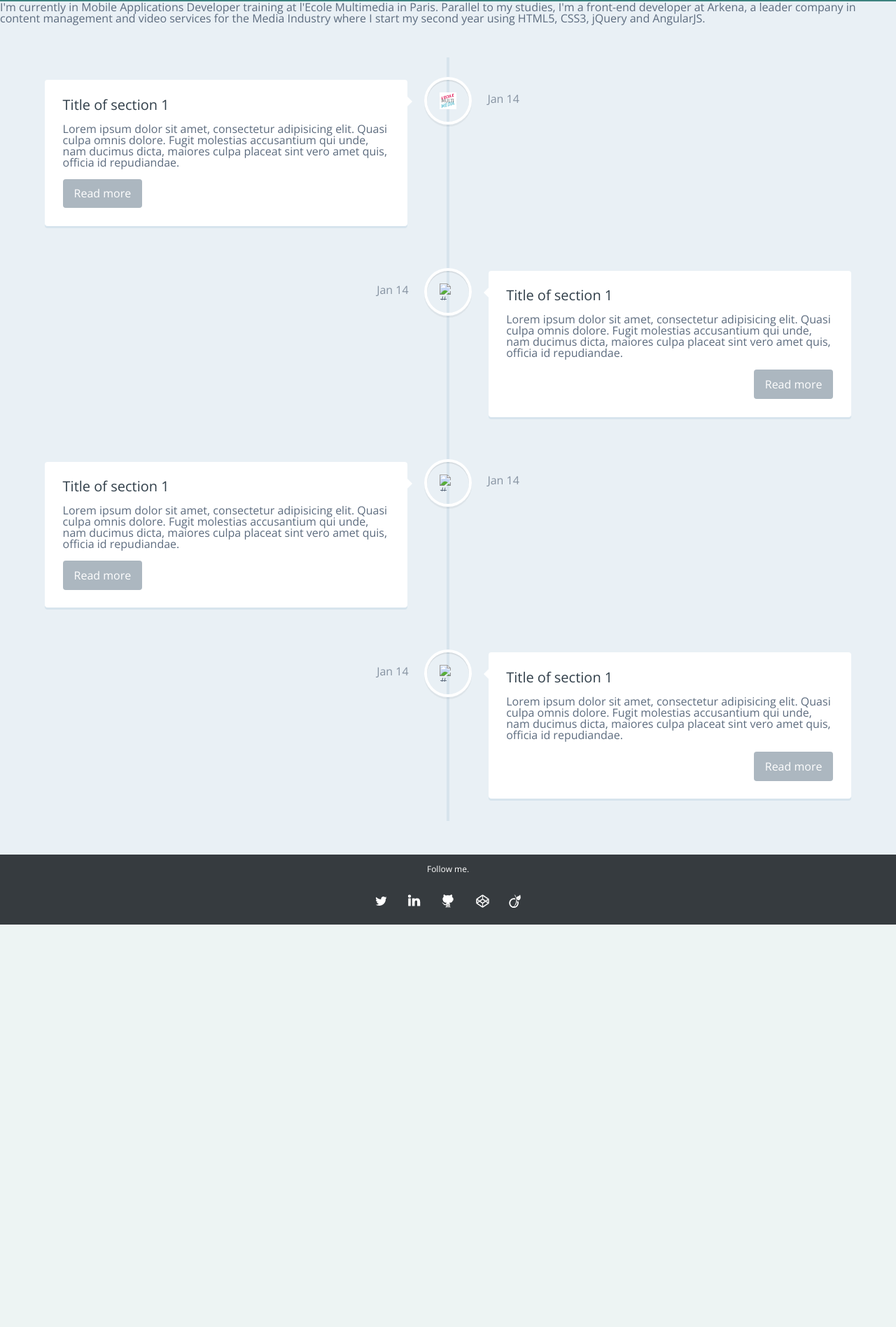
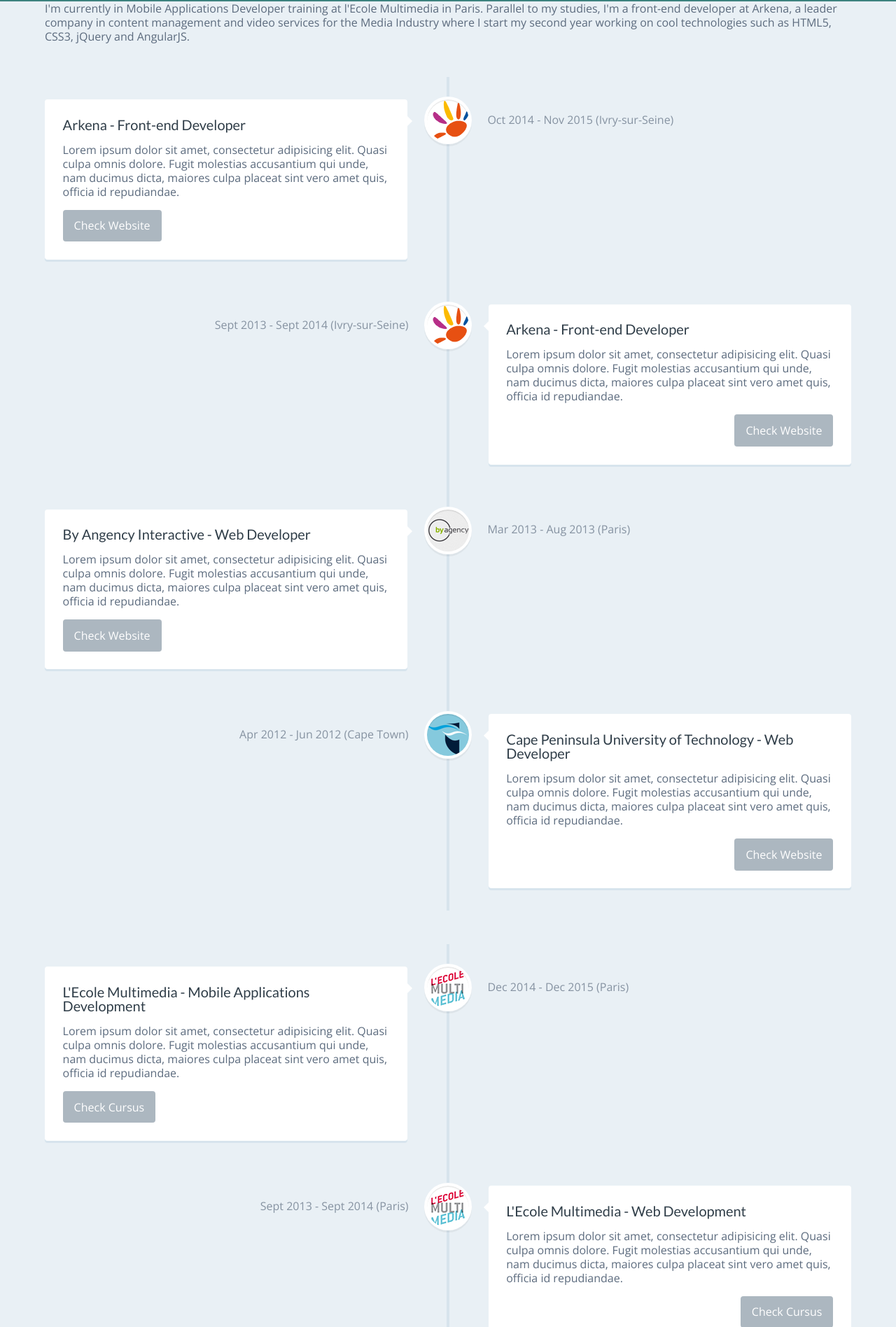
Before and after one commit to GeoffreyPlichard/portfolio, a PHP site: page / in a window 1280 px wide. Shown: the part 48-1944 px from the top of the page at 70% size. Before the commit the page ends 1369 px from the top, so only its background shows below. Run offline with PHP 8.4, Linux system fonts and the light colour scheme; some libraries are stand-ins or nearby versions; some web fonts are replaced.

Commit message:
Add timeline images

```diff
--- a/css/main.css
+++ b/css/main.css
@@ -65,18 +65,23 @@ html * {
 
 body {
   font-family: "Open Sans","Lucida Sans Unicode","Lucida Grande",sans-serif;
-  font: 14px/20px;
   color: #5c6b7e;
+  line-height: 20px;
   background-color: #e9f0f5;
 }
 
-h1 {
+h1, h2, h3, h4, h5, h6 {
   font-family: "Lato", Arial, sans-serif;
   color: #001837;
 }
 
 a {
   text-decoration: none;
+}
+
+abbr {
+  border-bottom: 1px dashed #5c6b7e;
+  cursor: help;
 }
 
 .container-wrap {
@@ -297,6 +302,7 @@ a {
 * ^timeline image
 */
 .timeline-img {
+  background-image: url("../img/timeline-sprite-40.png");
   position: absolute;
   top: 0;
   left: 0;
@@ -304,24 +310,65 @@ a {
   height: 40px;
   border-radius: 50%;
   box-shadow: 0 0 0 4px white, inset 0 2px 0 rgba(0, 0, 0, 0.08), 0 3px 0 4px rgba(0, 0, 0, 0.05);
+  background-color: #fff;
 }
-.timeline-img img {
+.timeline-img a {
   display: block;
-  width: 24px;
-  height: 24px;
-  position: relative;
-  left: 50%;
-  top: 50%;
-  margin-left: -12px;
-  margin-top: -12px;
+  width: 40px;
+  height: 40px;
+}
+
+.timeline-arkena {
+  background-position: 0px 0px;
+}
+
+.timeline-byagency {
+  background-position: -90px 0px;
+}
+
+.timeline-cput {
+  background-position: -180px 0px;
+}
+
+.timeline-em {
+  background-position: -270px 0px;
+}
+
+.timeline-iut {
+  background-position: -360px 0px;
 }
 
 @media only screen and (min-width: 1170px) {
   .timeline-img {
+    background-image: url("../img/timeline-sprite-64.png");
     width: 60px;
     height: 60px;
     left: 50%;
     margin-left: -30px;
+  }
+  .timeline-img a {
+    width: 64px;
+    height: 64px;
+  }
+
+  .timeline-arkena {
+    background-position: 0px 0px;
+  }
+
+  .timeline-byagency {
+    background-position: -114px 0px;
+  }
+
+  .timeline-cput {
+    background-position: -230px 0px;
+  }
+
+  .timeline-em {
+    background-position: -344px 0px;
+  }
+
+  .timeline-iut {
+    background-position: -460px 0px;
   }
 
   .cssanimations .timeline-img.is-hidden {
@@ -625,5 +672,8 @@ a {
     transform: translateX(0);
   }
 }
+.em {
+  background-image: url("../img/ecole_multimedia.jpg");
+}
 
 /*# sourceMappingURL=main.css.map */
--- a/css/sass/partials/_global.scss
+++ b/css/sass/partials/_global.scss
@@ -11,18 +11,23 @@ html * {
 
 body{
 	font-family: "Open Sans","Lucida Sans Unicode","Lucida Grande",sans-serif;
-	font:14px/20px;
 	color:#5c6b7e;
+  line-height: 20px;
 	background-color: #e9f0f5;
 }
 
-h1{
+h1, h2, h3, h4, h5, h6{
 	font-family: "Lato", Arial, sans-serif;
 	color:#001837;
 }
 
 a{
 	text-decoration:none;
+}
+
+abbr{
+  border-bottom: 1px dashed #5c6b7e;
+  cursor:help;
 }
 
 .container-wrap{
--- a/css/sass/partials/_timeline.scss
+++ b/css/sass/partials/_timeline.scss
@@ -64,6 +64,7 @@
 */
 
 .timeline-img {
+  background-image:url('../img/timeline-sprite-40.png');
   position: absolute;
   top: 0;
   left: 0;
@@ -71,33 +72,48 @@
   height: 40px;
   border-radius: 50%;
   box-shadow: 0 0 0 4px white, inset 0 2px 0 rgba(0, 0, 0, 0.08), 0 3px 0 4px rgba(0, 0, 0, 0.05);
-  img{
-  	display: block;
-  	width: 24px;
-  	height: 24px;
-  	position: relative;
-  	left: 50%;
-  	top: 50%;
-  	margin-left: -12px;
-  	margin-top: -12px;
+  background-color: #fff;
+  a{
+    display:block;
+    width:40px;
+    height:40px;
   }
 }
 
+.timeline-arkena{ background-position: 0px 0px; }
+.timeline-byagency{ background-position: -90px 0px; }
+.timeline-cput{ background-position: -180px 0px; }
+.timeline-em{ background-position: -270px 0px; }
+.timeline-iut{ background-position: -360px 0px; }
+
+
 @media only screen and (min-width: 1170px) {
   .timeline-img {
+    background-image:url('../img/timeline-sprite-64.png');
     width: 60px;
     height: 60px;
     left: 50%;
     margin-left: -30px;
+    a{
+      width:64px;
+      height:64px;
+    }
   }
+
+  .timeline-arkena{ background-position: 0px 0px; }
+  .timeline-byagency{ background-position: -114px 0px; }
+  .timeline-cput{ background-position: -230px 0px; }
+  .timeline-em{ background-position: -344px 0px; }
+  .timeline-iut{ background-position: -460px 0px; }
+
   .cssanimations .timeline-img.is-hidden {
     visibility: hidden;
   }
   .cssanimations .timeline-img.bounce-in {
     visibility: visible;
-     -webkit-animation: bounce 0.6s;
-	-moz-animation: bounce 0.6s;
-	animation: bounce 0 .6s;
+    -webkit-animation: bounce 0.6s;
+    -moz-animation: bounce 0.6s;
+	   animation: bounce 0 .6s;
   }
 }
 
@@ -423,3 +439,7 @@
     transform: translateX(0);
   }
 }
+
+.em{
+  background-image:url('../img/ecole_multimedia.jpg');
+}
--- a/index.php
+++ b/index.php
@@ -34,55 +34,91 @@
 	    </nav>
 	</header>
 
-	<section>
-		I'm currently in Mobile Applications Developer training at l'Ecole Multimedia in Paris. Parallel to my studies, I'm a front-end developer at Arkena, a leader company in content management and video services for the Media Industry where I start my second year using HTML5, CSS3, jQuery and AngularJS.
+	<section class="about">
+		<div class="container">
+			I'm currently in Mobile Applications Developer training at l'Ecole Multimedia in Paris. Parallel to my studies, I'm a front-end developer at Arkena, a leader company in content management and video services for the Media Industry where I start my second year working on cool technologies such as HTML5, CSS3, jQuery and AngularJS.
+		</div>
 	</section>
 
     <!-- TIMELINE -->
 	<div class="container-wrap">
 	    <section class="timeline container">
 	    	<div class="timeline-block">
-	    		<div class="timeline-img">
-	    			<img src="img/ecole_multimedia.jpg" alt="#">
-	    		</div>
+	    		<div class="timeline-img timeline-arkena"><a href="#"></a></div>
 	    		<div class="timeline-content">
-	    			<h2>Title of section 1</h2>
+	    			<h2>Arkena - Front-end Developer</h2>
 	    			<p>Lorem ipsum dolor sit amet, consectetur adipisicing elit. Quasi culpa omnis dolore. Fugit molestias accusantium qui unde, nam ducimus dicta, maiores culpa placeat sint vero amet quis, officia id repudiandae.</p>
-	    			<a class="read-more" href="#">Read more</a>
-	    			<span class="date">Jan 14</span>
+	    			<a class="read-more" href="#">Check Website</a>
+	    			<span class="date">Oct 2014 - Nov 2015 (Ivry-sur-Seine)</span>
 	    		</div>
 	    	</div>
 	    	<div class="timeline-block">
-	    		<div class="timeline-img">
-	    			<img src="" alt="#">
-	    		</div>
+	    		<div class="timeline-img timeline-arkena"><a href="#"></a></div>
 	    		<div class="timeline-content">
-	    			<h2>Title of section 1</h2>
+	    			<h2>Arkena - Front-end Developer</h2>
 	    			<p>Lorem ipsum dolor sit amet, consectetur adipisicing elit. Quasi culpa omnis dolore. Fugit molestias accusantium qui unde, nam ducimus dicta, maiores culpa placeat sint vero amet quis, officia id repudiandae.</p>
-	    			<a class="read-more" href="#">Read more</a>
-	    			<span class="date">Jan 14</span>
+	    			<a class="read-more" href="#">Check Website</a>
+	    			<span class="date">Sept 2013 - Sept 2014 (Ivry-sur-Seine)</span>
 	    		</div>
 	    	</div>
 	    	<div class="timeline-block">
-	    		<div class="timeline-img">
-	    			<img src="" alt="#">
-	    		</div>
+	    		<div class="timeline-img timeline-byagency"><a href="#"></a></div>
 	    		<div class="timeline-content">
-	    			<h2>Title of section 1</h2>
+	    			<h2>By Angency Interactive - Web Developer</h2>
 	    			<p>Lorem ipsum dolor sit amet, consectetur adipisicing elit. Quasi culpa omnis dolore. Fugit molestias accusantium qui unde, nam ducimus dicta, maiores culpa placeat sint vero amet quis, officia id repudiandae.</p>
-	    			<a class="read-more" href="#">Read more</a>
-	    			<span class="date">Jan 14</span>
+	    			<a class="read-more" href="#">Check Website</a>
+	    			<span class="date">Mar 2013 - Aug 2013 (Paris)</span>
 	    		</div>
 	    	</div>
 	    	<div class="timeline-block">
-	    		<div class="timeline-img">
-	    			<img src="" alt="#">
+	    		<div class="timeline-img timeline-cput"><a href="#"></a></div>
+	    		<div class="timeline-content">
+	    			<h2>Cape Peninsula University of Technology - Web Developer</h2>
+	    			<p>Lorem ipsum dolor sit amet, consectetur adipisicing elit. Quasi culpa omnis dolore. Fugit molestias accusantium qui unde, nam ducimus dicta, maiores culpa placeat sint vero amet quis, officia id repudiandae.</p>
+	    			<a class="read-more" href="#">Check Website</a>
+	    			<span class="date">Apr 2012 - Jun 2012 (Cape Town)</span>
 	    		</div>
+	    	</div>
+	    </section>
+	</div>
+
+	<!-- TIMELINE -->
+	<div class="container-wrap">
+	    <section class="timeline container">
+	    	<div class="timeline-block">
+	    		<div class="timeline-img timeline-em"><a href="#"></a></div>
 	    		<div class="timeline-content">
-	    			<h2>Title of section 1</h2>
+	    			<h2>L'Ecole Multimedia - Mobile Applications Development</h2>
 	    			<p>Lorem ipsum dolor sit amet, consectetur adipisicing elit. Quasi culpa omnis dolore. Fugit molestias accusantium qui unde, nam ducimus dicta, maiores culpa placeat sint vero amet quis, officia id repudiandae.</p>
-	    			<a class="read-more" href="#">Read more</a>
-	    			<span class="date">Jan 14</span>
+	    			<a class="read-more" href="#">Check Cursus</a>
+	    			<span class="date">Dec 2014 - Dec 2015 (Paris)</span>
+	    		</div>
+	    	</div>
+	    	<div class="timeline-block">
+	    		<div class="timeline-img timeline-em"><a href="#"></a></div>
+	    		<div class="timeline-content">
+	    			<h2>L'Ecole Multimedia - Web Development</h2>
+	    			<p>Lorem ipsum dolor sit amet, consectetur adipisicing elit. Quasi culpa omnis dolore. Fugit molestias accusantium qui unde, nam ducimus dicta, maiores culpa placeat sint vero amet quis, officia id repudiandae.</p>
+	    			<a class="read-more" href="#">Check Cursus</a>
+	    			<span class="date">Sept 2013 - Sept 2014 (Paris)</span>
+	    		</div>
+	    	</div>
+	    	<div class="timeline-block">
+	    		<div class="timeline-img timeline-iut"><a href="#"></a></div>
+	    		<div class="timeline-content">
+	    			<h2>IUT de Marne-la-Vallée - Licence Pro <abbr title="Activité et Techniques de Communication">ATC</abbr></h2>
+	    			<p>Lorem ipsum dolor sit amet, consectetur adipisicing elit. Quasi culpa omnis dolore. Fugit molestias accusantium qui unde, nam ducimus dicta, maiores culpa placeat sint vero amet quis, officia id repudiandae.</p>
+	    			<a class="read-more" href="#">Check Cursus</a>
+	    			<span class="date">Sept 2012 - Jul 2013 (Marne-la-Vallée)</span>
+	    		</div>
+	    	</div>
+	    	<div class="timeline-block">
+	    		<div class="timeline-img timeline-iut"><a href="#"></a></div>
+	    		<div class="timeline-content">
+	    			<h2>IUT de Marne-la-Vallée - <abbr title="Diplôme Universitaire de Technologie - Services et Réseaux de Communication">DUT SRC</abbr></h2>
+	    			<p>Lorem ipsum dolor sit amet, consectetur adipisicing elit. Quasi culpa omnis dolore. Fugit molestias accusantium qui unde, nam ducimus dicta, maiores culpa placeat sint vero amet quis, officia id repudiandae.</p>
+	    			<a class="read-more" href="#">Check Cursus</a>
+	    			<span class="date">Sept 2010 - Jul 2012 (Marne-la-Vallée)</span>
 	    		</div>
 	    	</div>
 	    </section>
```
Also changed, not shown: img/arkena-40x40.png (added), img/arkena-64x64.png (added), img/byagency-40x40.png (added), img/byagency-64x64.png (added), img/cput-40x40.png (added), img/cput-64x64.png (added), img/ecole-multimedia-40x40.png (added), img/ecole-multimedia-64x64.png (added), img/ecole_multimedia.jpg (deleted), img/iut-40x40.png (added), img/iut-64x64.png (added), img/timeline-sprite-40.png (added), img/timeline-sprite-64.png (added), 1 other file.
